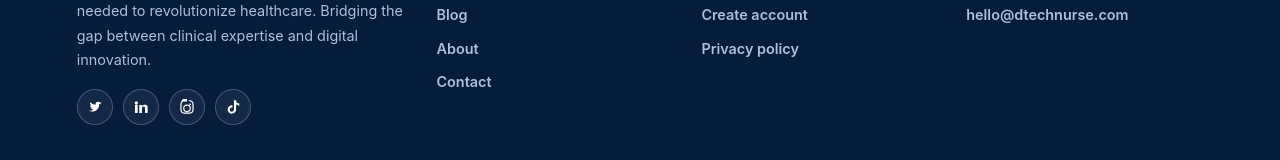
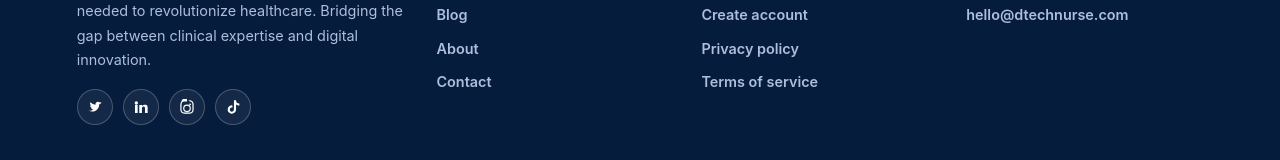
Before and after one commit to Tobiloba-bot54/dtechnurse, a Next.js app: page / in a window 1280 px wide. Shown: the part 1965-2125 px from the top of the page. Built offline with nearby package versions, Linux system fonts and the light colour scheme; no server answers.

Commit message:
Update site-footer.tsx

```diff
--- a/components/site-footer.tsx
+++ b/components/site-footer.tsx
@@ -14,6 +14,7 @@ const ACCOUNT_LINKS = [
   { href: '/login', label: 'Log in' },
   { href: '/signup', label: 'Create account' },
   { href: '/privacy', label: 'Privacy policy' },
+  { href: '/terms', label: 'Terms of service' },
 ];
 
 export async function SiteFooter() {
```
